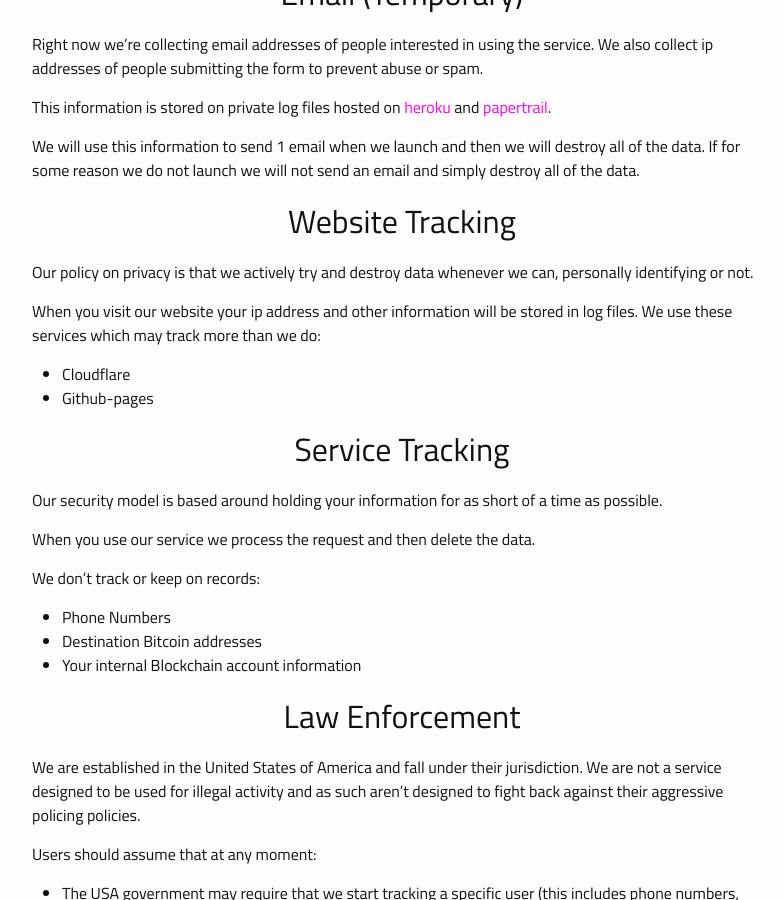
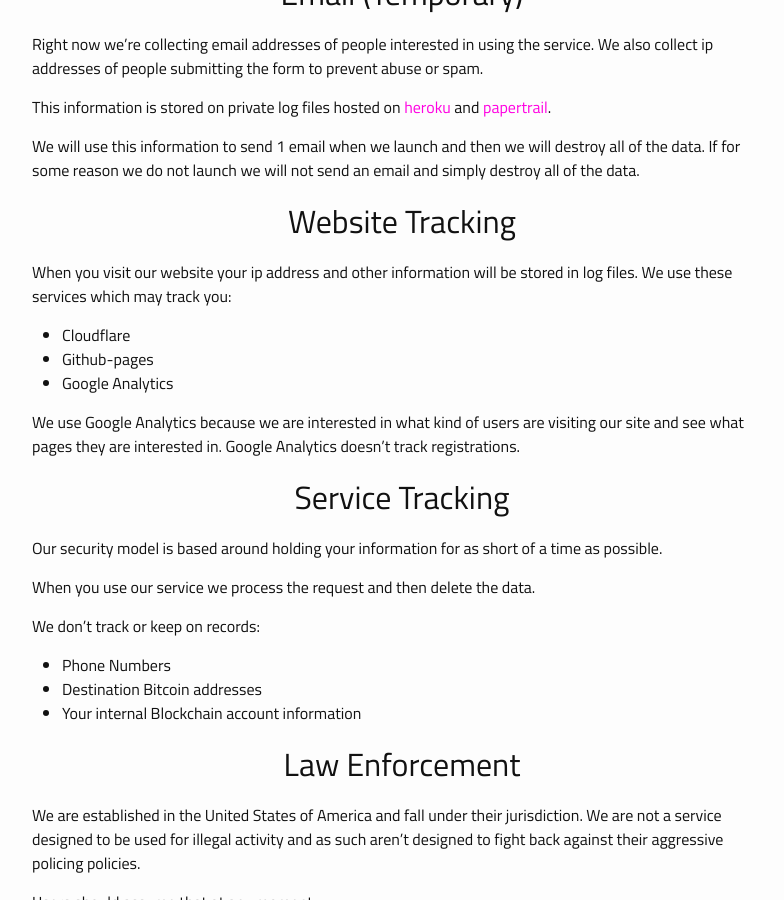
Before and after one commit to andychase/snapcoin, a Jekyll site: the page built from privacy.md, in a window 1280 px wide and 900 px high, scrolled down 302 px. Shown: the whole window, without its empty margins (238-1022 px from the left). Built offline with Jekyll 4.4.1, drawn with Linux system fonts in a browser that asks for light colours; nearby versions of some CDN libraries.

Commit message:
Add google tracking

```diff
--- a/_includes/footer.html
+++ b/_includes/footer.html
@@ -50,4 +50,15 @@
 
   </div>
 
+  <script>
+    (function(i,s,o,g,r,a,m){i['GoogleAnalyticsObject']=r;i[r]=i[r]||function(){
+      (i[r].q=i[r].q||[]).push(arguments)},i[r].l=1*new Date();a=s.createElement(o),
+            m=s.getElementsByTagName(o)[0];a.async=1;a.src=g;m.parentNode.insertBefore(a,m)
+    })(window,document,'script','//www.google-analytics.com/analytics.js','ga');
+
+    ga('create', 'UA-57381300-1', 'auto');
+    ga('send', 'pageview');
+
+  </script>
+
 </footer>
--- /dev/null
+++ b/google6cd990747cb90e24.html
@@ -0,0 +1,3 @@
+---
+---
+google-site-verification: google6cd990747cb90e24.html
--- a/privacy.md
+++ b/privacy.md
@@ -20,13 +20,15 @@
 
 ## Website Tracking
 
-Our policy on privacy is that we actively try and destroy data whenever we can, personally identifying or not.
-
 When you visit our website your ip address and other information will be stored in log files. We use these
-services which may track more than we do:
+services which may track you:
 
 * Cloudflare
 * Github-pages
+* Google Analytics
+
+We use Google Analytics because we are interested in what kind of users are visiting our site and
+see what pages they are interested in. Google Analytics doesn't track registrations.
 
 
 ## Service Tracking
```
